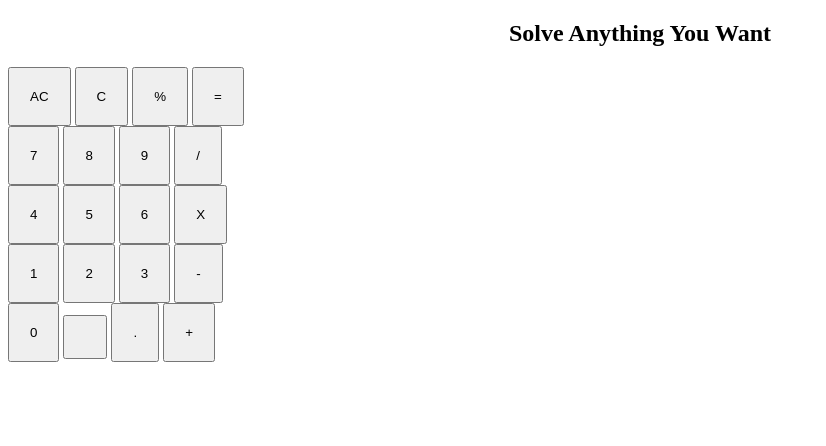
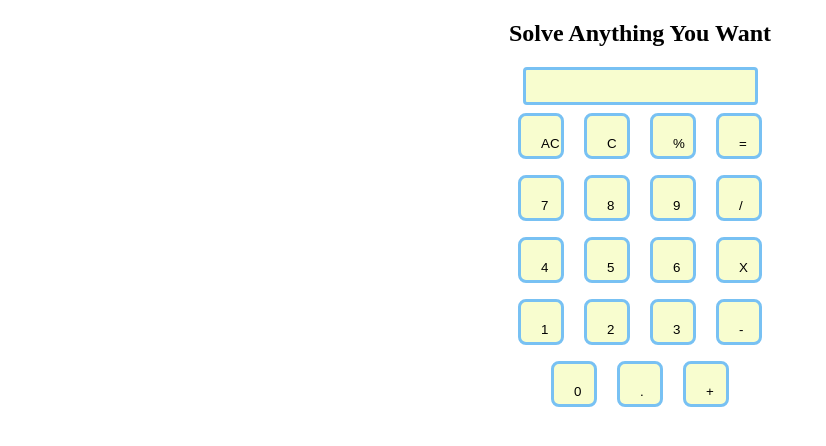
Before and after one commit to MOHDNEHALKHAN/Calculator, a plain HTML site: page index.html in a window 1280 px wide. Shown: the whole page, without its empty margins (0-826 px from the left). Drawn offline with Linux system fonts and the light colour scheme.

Commit message:
Add Input element with css styling

```diff
--- a/calc.css
+++ b/calc.css
@@ -0,0 +1,24 @@
+.container{
+    display: flex;
+    flex-direction: column;
+    justify-content: center;
+    align-items: center;
+}
+button{
+    padding: 20px;
+    margin: 8px;
+    height: 5px;
+    width: 5px;
+   border-radius: 8px;
+   text-align: center;
+   border: 3px solid #78C1F3;
+   background-color: #F8FDCF;
+
+}
+.input{
+    width: 225px;
+    height: 30px;
+    border: 3px solid #78C1F3;
+    background-color: #F8FDCF;
+    border-radius: 4px;
+}
--- a/index.html
+++ b/index.html
@@ -10,6 +10,9 @@
 <body>
     <h2>Solve Anything You Want</h2>
 <div class="container">
+  <div class="row">
+    <input type="text" class="input"/>
+  </div>
     <div class="row">
         <button>AC</button>
         <button>C</button>
@@ -36,7 +39,6 @@
   </div>
   <div class="row">
     <button>0</button>
-    <button></button>
     <button>.</button>
     <button>+</button>
 </div>
--- a/style.css
+++ b/style.css
@@ -1,6 +1,3 @@
 h2{
     text-align: center;
 }
-button{
-    padding: 20px;
-}
```
